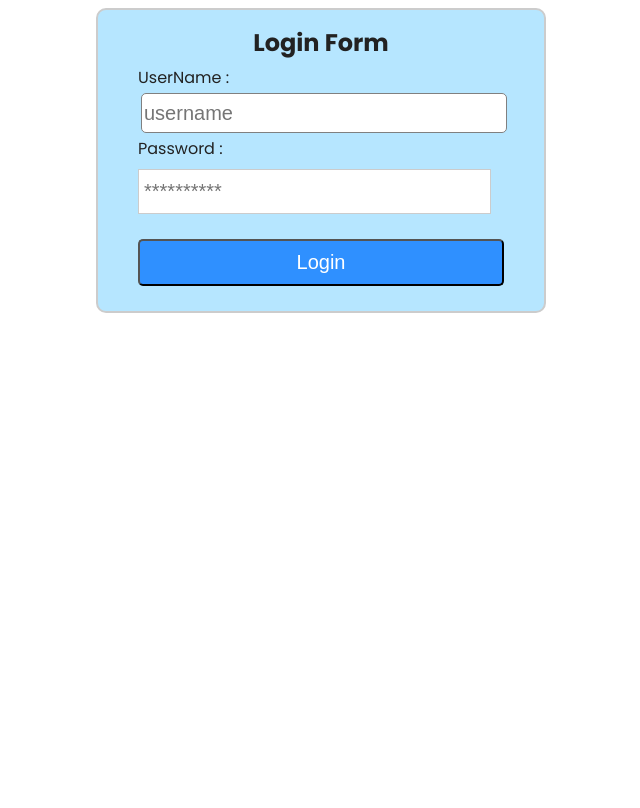
After one commit to kerryfinnegan/HazMap3D, a PHP site: page /loginForm.php in a window 1280 px wide. The commit adds this page. Shown: the whole page, without its empty margins (327-967 px from the left). Run offline with PHP 8.4, Linux system fonts and the light colour scheme.

Commit message:
Implementing login feature

```diff
--- a/home1.php
+++ b/home1.php
@@ -29,7 +29,7 @@
           <a class="nav-link" href="#">Software</a>
         </li>
         <li class="nav-item">
-          <a class="nav-link" href="login.php">Login</a>
+          <a class="nav-link" href="loginForm.php">Login</a>
         </li>
         <li class="nav-item active">
           <a class="nav-link" href="index.php">Live Chat</a>
--- a/login.php
+++ b/login.php
@@ -1,31 +1,28 @@
 <?php
-// Initialize the session
-session_start();
-
-// Check if the user is logged in, if not then redirect him to login page
-if(!isset($_SESSION["loggedin"]) || $_SESSION["loggedin"] !== true){
-    header("location: login.php");
-    exit;
+session_start(); // Starting Session
+$error = ''; // Variable To Store Error Message
+if (isset($_POST['submit'])) {
+  if (empty($_POST['username']) || empty($_POST['password'])) {
+    $error = "Username or Password is invalid";
+  }
+  else{
+    // Define $username and $password
+    $username = $_POST['username'];
+    $password = $_POST['password'];
+    // mysqli_connect() function opens a new connection to the MySQL server.
+    $conn = mysqli_connect("localhost", "root", "", "company");
+    // SQL query to fetch information of registerd users and finds user match.
+    $query = "SELECT username, password from login where username=? AND password=? LIMIT 1";
+    // To protect MySQL injection for Security purpose
+    $stmt = $conn->prepare($query);
+    $stmt->bind_param("ss", $username, $password);
+    $stmt->execute();
+    $stmt->bind_result($username, $password);
+    $stmt->store_result();
+    if($stmt->fetch()) //fetching the contents of the row {
+      $_SESSION['login_user'] = $username; // Initializing Session
+    header("location: profile.php"); // Redirecting To Profile Page
+  }
+  mysqli_close($conn); // Closing Connection
 }
 ?>
-
-<!DOCTYPE html>
-<html lang="en">
-<head>
-    <meta charset="UTF-8">
-    <title>Welcome</title>
-    <link rel="stylesheet" href="https://maxcdn.bootstrapcdn.com/bootstrap/3.3.7/css/bootstrap.css">
-    <style type="text/css">
-        body{ font: 14px sans-serif; text-align: center; }
-    </style>
-</head>
-<body>
-    <div class="page-header">
-        <h1>Hi, <b><?php echo htmlspecialchars($_SESSION["username"]); ?></b>. Welcome to our site.</h1>
-    </div>
-    <p>
-        <a href="reset-password.php" class="btn btn-warning">Reset Your Password</a>
-        <a href="logout.php" class="btn btn-danger">Sign Out of Your Account</a>
-    </p>
-</body>
-</html>
--- /dev/null
+++ b/loginForm.php
@@ -0,0 +1,25 @@
+<?php
+include('login.php'); // Includes Login Script
+if(isset($_SESSION['login_user'])){
+header("location: welcomeLogin.php"); // Redirecting To Profile Page
+}
+?>
+<!DOCTYPE html>
+<html>
+<head>
+    <link href="styles.css" rel="stylesheet" type="text/css">
+</head>
+<body>
+ <div id="login">
+  <h2>Login Form</h2>
+  <form action="" method="post">
+   <label>UserName :</label>
+   <input id="name" name="username" placeholder="username" type="text">
+   <label>Password :</label>
+   <input id="password" name="password" placeholder="**********" type="password"><br><br>
+   <input name="submit" type="submit" value=" Login ">
+   <span><?php echo $error; ?></span>
+  </form>
+ </div>
+</body>
+</html>
--- /dev/null
+++ b/logout.php
@@ -0,0 +1,6 @@
+<?php
+session_start();
+if(session_destroy()) // Destroying All Sessions {
+  header("Location: loginForm.php"); // Redirecting To Home Page
+}
+?>
--- a/styles.css
+++ b/styles.css
@@ -152,6 +152,83 @@ hr.light-100{
     min-width: 100%;
     height: 500px;
 } */
+
+
+
+span {
+color:red
+}
+h2
+{
+text-align:center;
+border-radius:10px 10px 0 0;
+margin:-10px -40px;
+padding:15px
+}
+hr
+{
+border:0;
+border-bottom:1px solid;
+margin:10px -40px;
+margin-bottom:30px
+}
+#login
+{
+margin: auto;
+width:450px;
+border-radius:10px;
+border:2px solid #ccc;
+padding:10px 40px 25px;
+background-color:#b6e6ff;
+}
+input[type=text],input[type=password]
+{
+width:96.5%;
+padding:10px;
+margin-top:8px;
+border:1px solid #ccc;
+padding-left:5px;
+font-size:20px;
+}
+input[type=submit]
+{
+width:100%;
+background-color:#2f90ff;
+color:#fff;
+border:2px solid #white;
+padding:10px;
+font-size:20px;
+cursor:pointer;
+border-radius:5px;
+}
+#profile
+{
+padding:50px;
+border:1px dashed grey;
+font-size:20px;
+background-color:#DCE6F7
+}
+#logout
+{
+float:right;
+padding:5px;
+border:dashed 1px gray
+}
+a
+{
+text-decoration:none;
+color:#6495ed
+}
+i
+{
+color:#6495ed
+}
+
+
+
+
+
+
 
 #background{
   background-image: url('images/backgroundImage.jpg');
```
Also changed, not shown: session.php (added, +12 -0 lines), welcomeLogin.php (added, +19 -0 lines).
